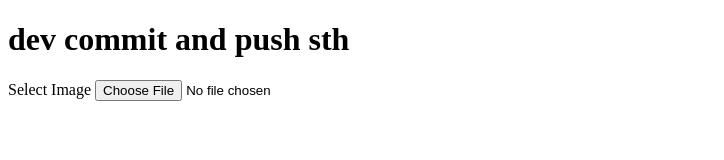
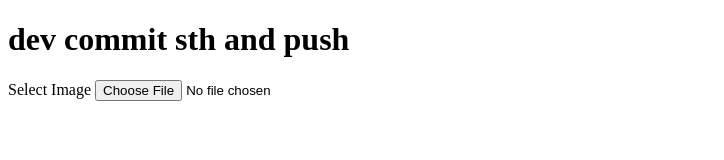
Before and after one commit to Kedmanee/wk9, a plain HTML site: page front/index.html in a window 1280 px wide. Shown: the top 160 px of the page, without its empty margins (0-724 px from the left). Drawn offline with nearby package versions, Linux system fonts and the light colour scheme.

Commit message:
Update index.html

```diff
--- a/front/index.html
+++ b/front/index.html
@@ -10,7 +10,7 @@
 </head>
 
 <body>
-    <h1>dev commit and push sth</h1>
+    <h1>dev commit sth and push</h1>
     <form>
         <label>Select Image</label>
         <input type="file" class="form-control" name="filename" accept="image/gif, image/jpeg, image/png" name="image"
```
